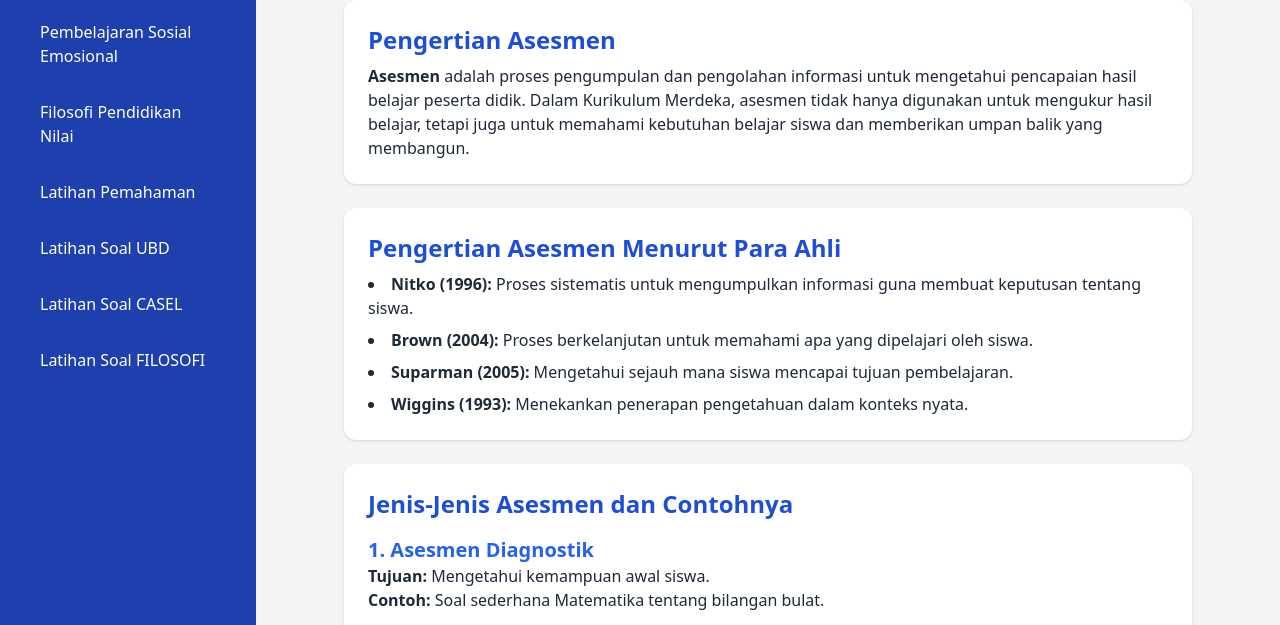
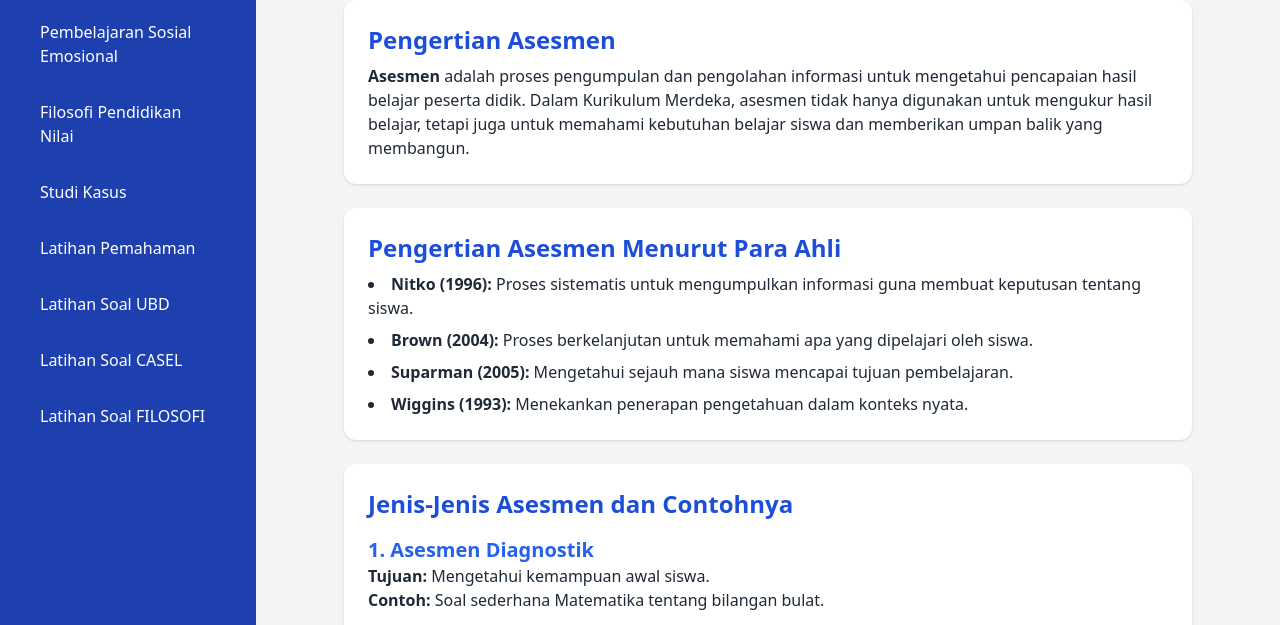
Before and after one commit to smpnegeri10banawaselatan-dev/belajar, a plain HTML site: page index.html in a window 1280 px wide. Shown: the part 120-745 px from the top of the page. Drawn offline with nearby package versions, Linux system fonts and the light colour scheme.

Commit message:
Update index.html

```diff
--- a/index.html
+++ b/index.html
@@ -14,10 +14,11 @@
     <aside class="w-64 bg-blue-800 text-white p-6 hidden md:block">
       <h2 class="text-xl font-bold mb-6">Menu Materi</h2>
       <nav class="space-y-4">
-        <a href="asesmen.html" class="block bg-blue-600 px-4 py-2 rounded text-white font-semibold">Asesmen</a>
+         <a href="asesmen.html" class="block bg-blue-600 px-4 py-2 rounded text-white font-semibold">Asesmen</a>
         <a href="sosial-emosional.html" class="block hover:bg-blue-700 px-4 py-2 rounded">Pembelajaran Sosial Emosional</a>
         <a href="filosofi-nilai.html" class="block hover:bg-blue-700 px-4 py-2 rounded">Filosofi Pendidikan Nilai</a>
-        <a href="soal.html" class="block hover:bg-blue-700 px-4 py-2 rounded">Latihan Pemahaman</a>
+        <a href="studikasus.html" class="block hover:bg-blue-700 px-4 py-2 rounded">Studi Kasus</a>
+         <a href="soal.html" class="block hover:bg-blue-700 px-4 py-2 rounded">Latihan Pemahaman</a>
          <a href="soalubd.html" class="block hover:bg-blue-700 px-4 py-2 rounded">Latihan Soal UBD</a>
         <a href="soalcasel.html" class="block hover:bg-blue-700 px-4 py-2 rounded">Latihan Soal CASEL</a>
         <a href="soalfilosofi.html" class="block hover:bg-blue-700 px-4 py-2 rounded">Latihan Soal FILOSOFI</a>
```
